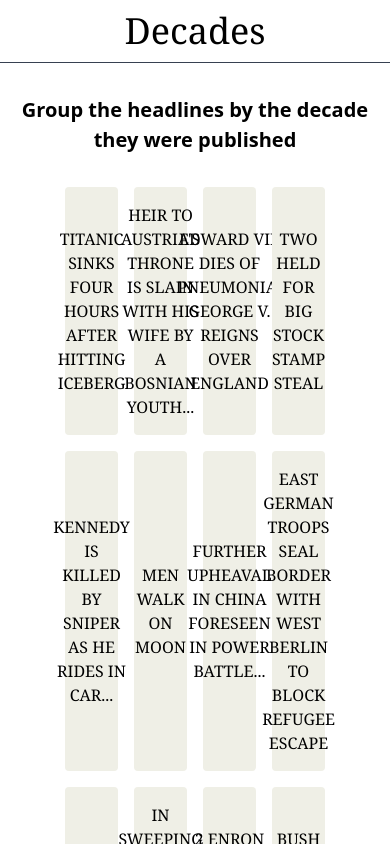
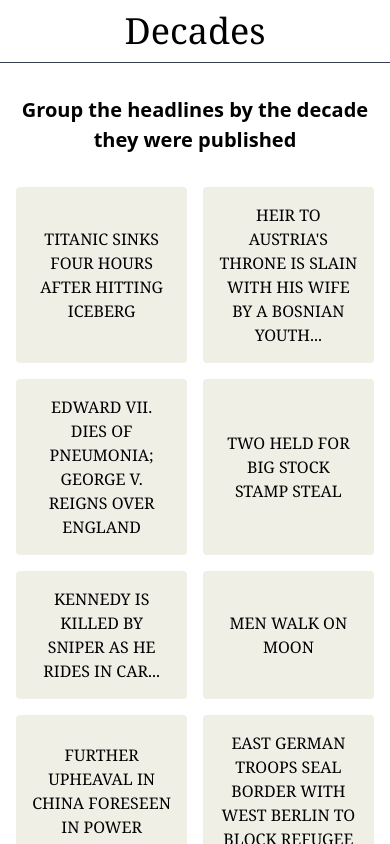
Before and after one commit to andreaslordos/decades-connections, a React (Create React App) app: page / in a window 390 px wide. Shown: the top 844 px of the page. Built offline with nearby package versions, Linux system fonts and the light colour scheme; the HTML template or start-up script is replaced by a standard one.

Commit message:
mobile handling

```diff
--- a/src/components/Cell.tsx
+++ b/src/components/Cell.tsx
@@ -30,7 +30,6 @@
                         rounded
                         uppercase
                         select-none
-                        text-xs
                         ${isSelected ? 'bg-selected text-white' : 'bg-unselected'}
                         ${(!disableCursor || isSelected) ? 'hover:cursor-pointer active:scale-95 duration-150 transition-transform' : 'hover:cursor-default'}
                         `}
--- a/src/components/Grid.tsx
+++ b/src/components/Grid.tsx
@@ -63,7 +63,7 @@
 
     return (
         <>
-            <div className="grid grid-cols-4 gap-4 mx-auto w-8/12">
+            <div className="grid grid-cols-2 md:grid-cols-4 gap-4 mx-auto w-11/12 md:w-8/12">
                 {cells}
             </div>
             <GameControls
```
